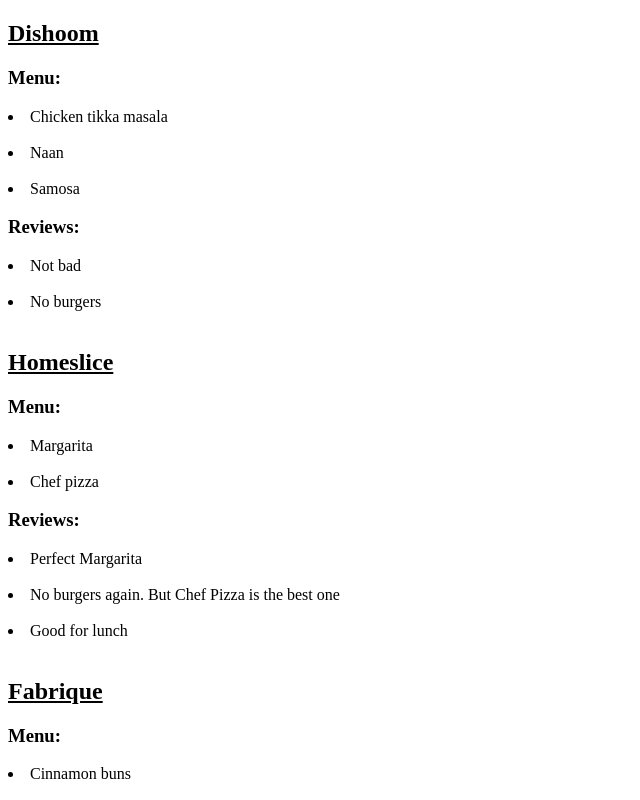
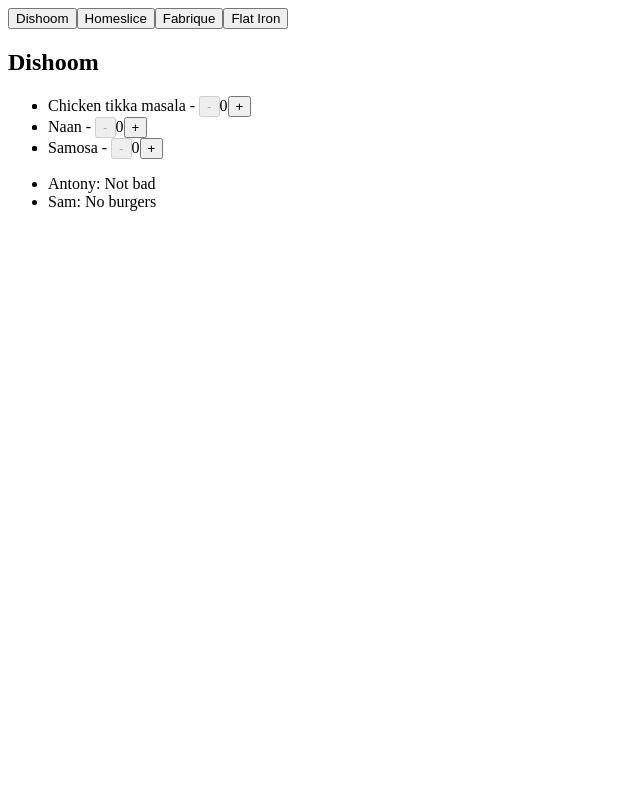
Before and after one commit to whyuchoseme/React-2023-09-14, a React (Vite) app: page / in a window 1280 px wide. Shown: the top 800 px of the page, without its empty margins (0-640 px from the left). Built offline with nearby package versions, Linux system fonts and the light colour scheme.

Commit message:
Added the ability to display a specific restaurant, added react components

```diff
--- /dev/null
+++ b/src/components/Button/component.jsx
@@ -0,0 +1,8 @@
+export const Button = ({ title, onClick, disabled }) => {
+
+    return (
+        <button onClick={onClick} disabled={disabled}>
+            {title}
+        </button>
+    )
+}
--- /dev/null
+++ b/src/components/CountElement/component.jsx
@@ -0,0 +1,17 @@
+import { useState } from "react"
+import { Button } from "../Button/component"
+
+export const CountElement = ({ title }) => {
+    const [amount, setAmount] = useState(0)
+
+    let minus = () => setAmount(amount - 1);
+    let plus = () => setAmount(amount + 1);
+
+    return (
+        <li>
+            {title} - <Button title={'-'} onClick={minus} disabled={amount === 0} />
+            {amount}
+            <Button title={'+'} onClick={plus} disabled={amount === 5} />
+        </li>
+    )
+}
--- /dev/null
+++ b/src/components/CurrentRestaurant/component.jsx
@@ -0,0 +1,13 @@
+import { restaurants } from "../../constants/mock"
+import { MenuName } from "../MenuName/component"
+import { ReviewsNameText } from "../Reviews/component"
+
+export const RestaurantInfo = ({ index }) => {
+    return (
+        <div>
+            <h2>{restaurants[index].name}</h2>
+            <ul>{<MenuName index={index} />}</ul>
+            <ul>{<ReviewsNameText index={index} />}</ul>
+        </div>
+    )
+}
--- /dev/null
+++ b/src/components/MenuName/component.jsx
@@ -0,0 +1,11 @@
+import { restaurants } from "../../constants/mock";
+import { CountElement } from "../CountElement/component";
+
+export const MenuName = ({ index }) => {
+
+    return  (
+        restaurants[index].menu.map((item) => (
+            <li><CountElement title={item.name} /></li>
+        ))
+    )
+}
--- /dev/null
+++ b/src/components/Reviews/component.jsx
@@ -0,0 +1,10 @@
+import { restaurants } from "../../constants/mock"
+
+export const ReviewsNameText = ({ index }) => {
+
+    return (
+            restaurants[index].reviews.map((item) => (
+                <li>{item.user}: {item.text}</li>
+            ))
+    )
+}
--- /dev/null
+++ b/src/components/Tabs/component.jsx
@@ -0,0 +1,8 @@
+import { Button } from "../Button/component"
+
+export const Tabs = ({ name, onClick }) => {
+
+    return (
+        <Button title={name} onClick={onClick} />
+    )
+}
--- /dev/null
+++ b/src/pages/main/component.jsx
@@ -0,0 +1,27 @@
+import { useState } from "react"
+import { RestaurantInfo } from "../../components/CurrentRestaurant/component.jsx"
+import { Tabs } from "../../components/Tabs/component.jsx"
+import { restaurants } from "../../constants/mock"
+
+export const MainPage = () => {
+   if (!restaurants?.length) {
+      return null;
+   }
+
+   const [current, setCurrent] = useState(0);
+
+   return (
+      <div>
+        {restaurants.map((item) => {
+
+            return (
+               <font size="3">
+                  {<Tabs name={item.name} onClick={() => setCurrent(restaurants.indexOf(item))} />}
+               </font>
+            )
+        })}
+
+        <RestaurantInfo index={current}/>
+      </div>
+   )
+}
```
Also changed, not shown: src/main.jsx (+6 -3 lines).
